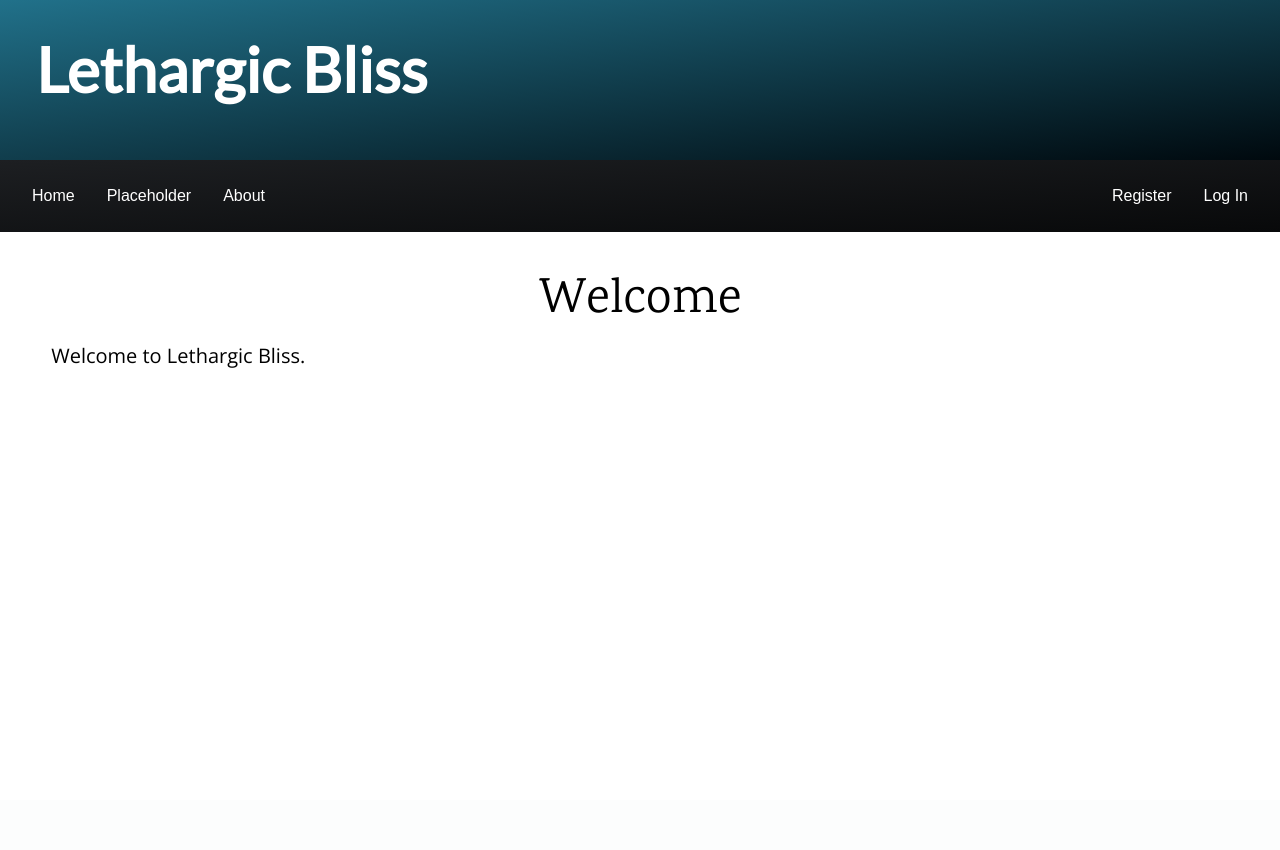
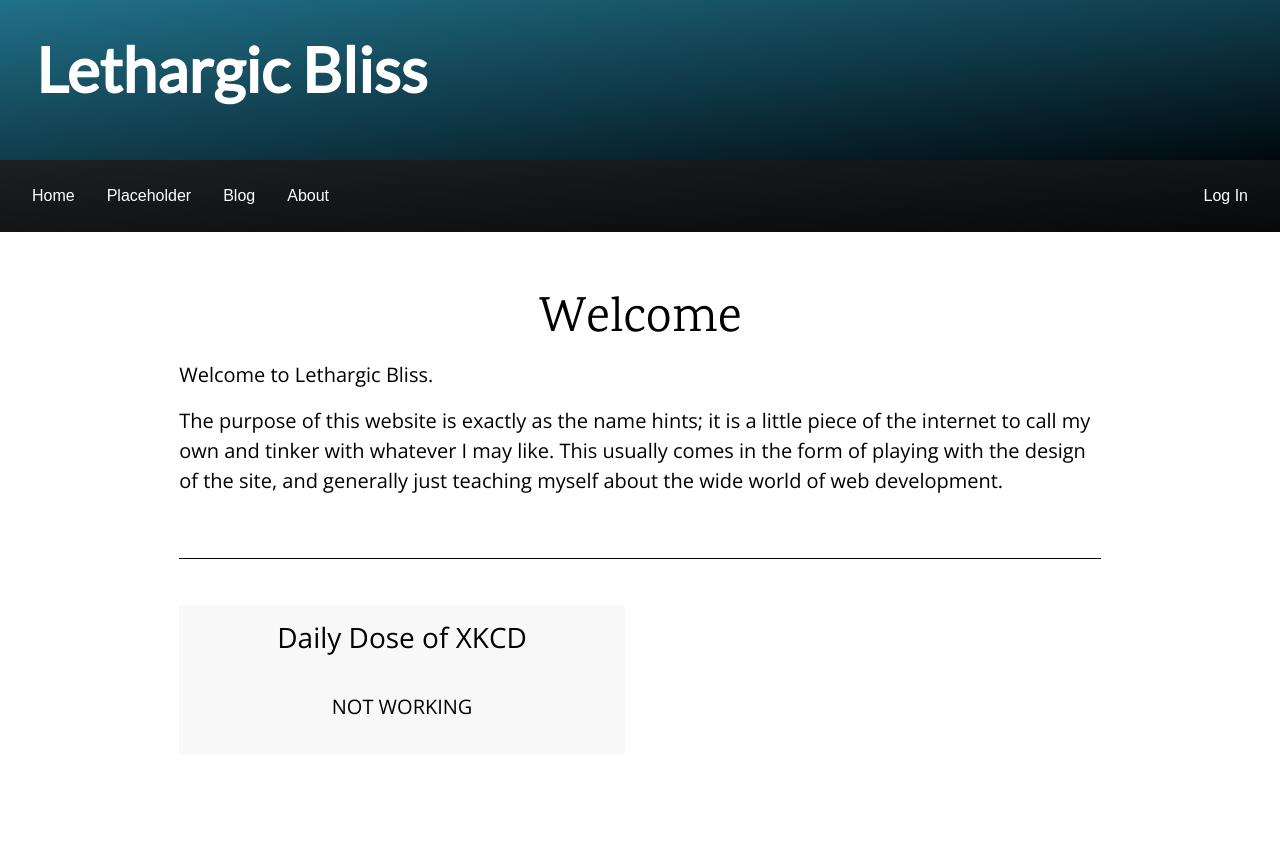
Before and after one commit to Hijaxxed/bliss-node, a Node server app: page / in a window 1280 px wide. Before the commit the page ends 368 px from the top, so only its background shows below. Run offline with Node 20, Linux system fonts and the light colour scheme; some libraries are stand-ins or nearby versions.

Commit message:
Changed layout and added framework of web scraper. img src not displaying through a variable.

```diff
--- a/package.json
+++ b/package.json
@@ -7,6 +7,7 @@
   },
   "dependencies": {
     "body-parser": "~1.18.2",
+    "cheerio": "^1.0.0-rc.2",
     "cookie-parser": "~1.4.3",
     "cookie-session": "^2.0.0-beta.3",
     "debug": "~2.6.9",
@@ -16,8 +17,9 @@
     "mongodb": "^3.0.4",
     "mongoose": "^5.0.9",
     "morgan": "~1.9.0",
-    "npm": "^5.7.1",
+    "npm": "^5.10.0",
     "pug": "^2.0.0-rc.4",
+    "request": "^2.87.0",
     "serve-favicon": "~2.4.5"
   }
 }
--- a/public/stylesheets/style.css
+++ b/public/stylesheets/style.css
@@ -1,14 +1,39 @@
-body{
+body {
   font-family: Arial;
   font-size: 16px;
   color:rgb(0, 0, 0);
-  /*background: linear-gradient(to right, rgb(71, 182, 216), rgb(18, 78, 112));*/
+
+  /* background:linear-gradient(to bottom right , rgb(29, 31, 34), rgb(8, 9, 10));
+  background-repeat: round; */
+
   overflow-x: hidden;
-  box-sizing: content-box;
+
   margin:0 auto;
 
   font-family: 'Open Sans';
   font-size: 20px;
+}
+
+.content {
+
+  padding: 2.5% 4%;
+  margin:0 auto;
+  margin-top: 1.6%;
+  margin-bottom: 5%;
+  width: 80%;
+
+  background-color: white;
+
+  /*floating content*/
+  /* padding: 2.5% 4%;
+  margin:0 auto;
+  margin-top: 1.6%;
+  margin-bottom: 5%;
+  width: 80%;
+  border: 2px solid black;
+  border-radius: 7px;
+
+  background-color: white; */
 }
 
 h1 {
@@ -20,8 +45,15 @@ h2 {
   font-family: 'Karma';
 }
 
+hr {
+  /*both to be safe for compatabiliy*/
+  border-color: black;
+  background-color: black;
+}
+
 
 /* Header */
+
 
 .header-banner {
   background:linear-gradient(to bottom right, rgb(33, 113, 138), rgb(0, 9, 14));
@@ -187,14 +219,12 @@ h2 {
 
 /* --- */
 
-.content {
-  margin: 2.5% 4%;
-}
+
 
 .icard {
   margin: 0 auto;
   text-align: center;
-  background-color: rgb(204, 201, 201);
+  background-color: rgb(248, 248, 248);
   padding: 16px 18px;
 }
 
--- a/routes/index.js
+++ b/routes/index.js
@@ -4,6 +4,10 @@ var router = express.Router();
 title = 'Lethargic Bliss';
 
 var loggedInUser = null;
+
+/*web scraper*/
+var request = require('request');
+var cheerio = require('cheerio');
 
 /* Mongoose */
 
@@ -17,12 +21,30 @@ var User = require('./mongooseSchema/user');
 /* GET home page. */
 router.get('/', function(req, res, next) {
   loggedInUser = req.session.user;
+
+  var scrapedData = "";
+
+  // scrape(scrapedData, function( val ) {
+  //   scrapedData = val;
+  //   //console.log(scrapedData);
+
+  //   imgURL = scrapedData.img;
+
+  //   //render in function to access scraped data
+  //   res.render('index', {title, loggedInUser, scrapedData, imgURL});
+  // });
+
   res.render('index', {title, loggedInUser});
 });
 
 router.get('/ph', function(req, res, next) {
   loggedInUser = req.session.user;
   res.render('ph', { title, loggedInUser});
+});
+
+router.get('/blog', function(req, res, next) {
+  loggedInUser = req.session.user;
+  res.render('blogList', { title, loggedInUser});
 });
 
 router.get('/about', function(req, res, next) {
@@ -37,8 +59,28 @@ router.get('/ex', function(req, res, next) {
 });
 
 
+/*web scraper*/
+function scrape(out, callback){
+  //target
+  url = 'https://c.xkcd.com/random/comic/';
 
+  request(url, out, function(error, response, html){
 
+    if(!error){
+        var $ = cheerio.load(html);
+
+        var title = $("#ctitle").text();
+        var src = $("#comic img").attr("src");
+
+        var out = {
+          title: title,
+          img: src
+        };
+        //console.log(out);
+        return callback(out);
+    }
+  })
+};
 
 
 router.get('/database', function(req,res,next){
@@ -102,7 +144,7 @@ router.get('/login', function(req, res, next) {
 router.post('/logInUser', function(req, res, next) {
   var exists = false;
   if (req.body.email === '' || req.body.password === '' ){
-    res.redirect('/logIn')
+    res.redirect('/login')
   } else {
     mongoose.connect('mongodb://hijaxxed:Roga3272@ds261088.mlab.com:61088/lethargic-bliss', function(err){
       User.find( {} , function(err, results, fields){
--- a/views/index.pug
+++ b/views/index.pug
@@ -8,6 +8,26 @@ block content
   //end row
 
   .row
-    .col-lg-12.col-sm-12.section
+    .col-lg-12.col-sm-12
       p Welcome to #{title}.
+      p The purpose of this website is exactly as the name hints; it is a little piece of the internet to call my own and tinker with whatever I may like. This usually comes in the form of playing with the design of the site, and generally just teaching myself about the wide world of web development.
   //end row
+
+  br
+  hr
+  br
+
+  .row
+    .col-lg-6.col-sm-6.text-center
+      div.icard
+        h3 Daily Dose of XKCD
+        br
+        //h4 #{scrapedData.title}
+
+
+        p NOT WORKING
+        //img(:src= "http://#{imgURL}")
+
+
+
+  //end row
--- a/views/layout.pug
+++ b/views/layout.pug
@@ -34,6 +34,8 @@ html(lang='en')
               li
                   a(href='/ph') Placeholder
               li
+                  a(href='/blog') Blog
+              li
                   a(href='/about') About
 
 
@@ -48,8 +50,8 @@ html(lang='en')
 
               else
                 li#account
-                  a(href='/logIn') Log In
-                li#account
+                  a(href='/login') Log In
+            //  li#account
                   a(href='/signUp') Register
 
 
@@ -63,7 +65,7 @@ html(lang='en')
 script.
   var header = document.getElementById("topnav");
   window.onscroll = function(){
-  if (window.pageYOffset >= 160) {
+      if (window.pageYOffset >= 160) {
    header.classList.add("sticky");
   } else {
   header.classList.remove("sticky");
```
Also changed, not shown: app.js (+8 -0 lines), routes/mongooseSchema/blog.js (added, +21 -0 lines), views/blogList.pug (added, +9 -0 lines), 1 other file.
